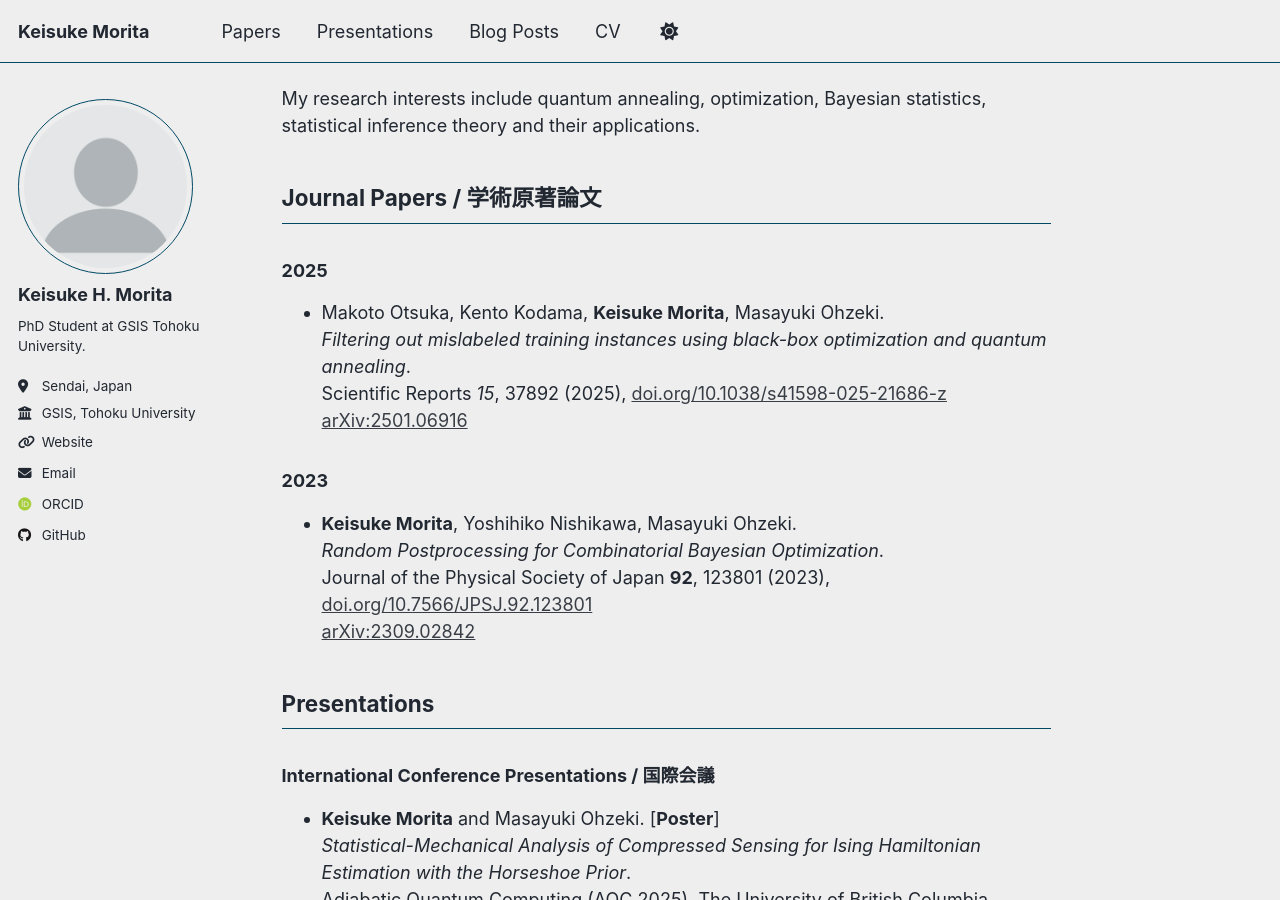
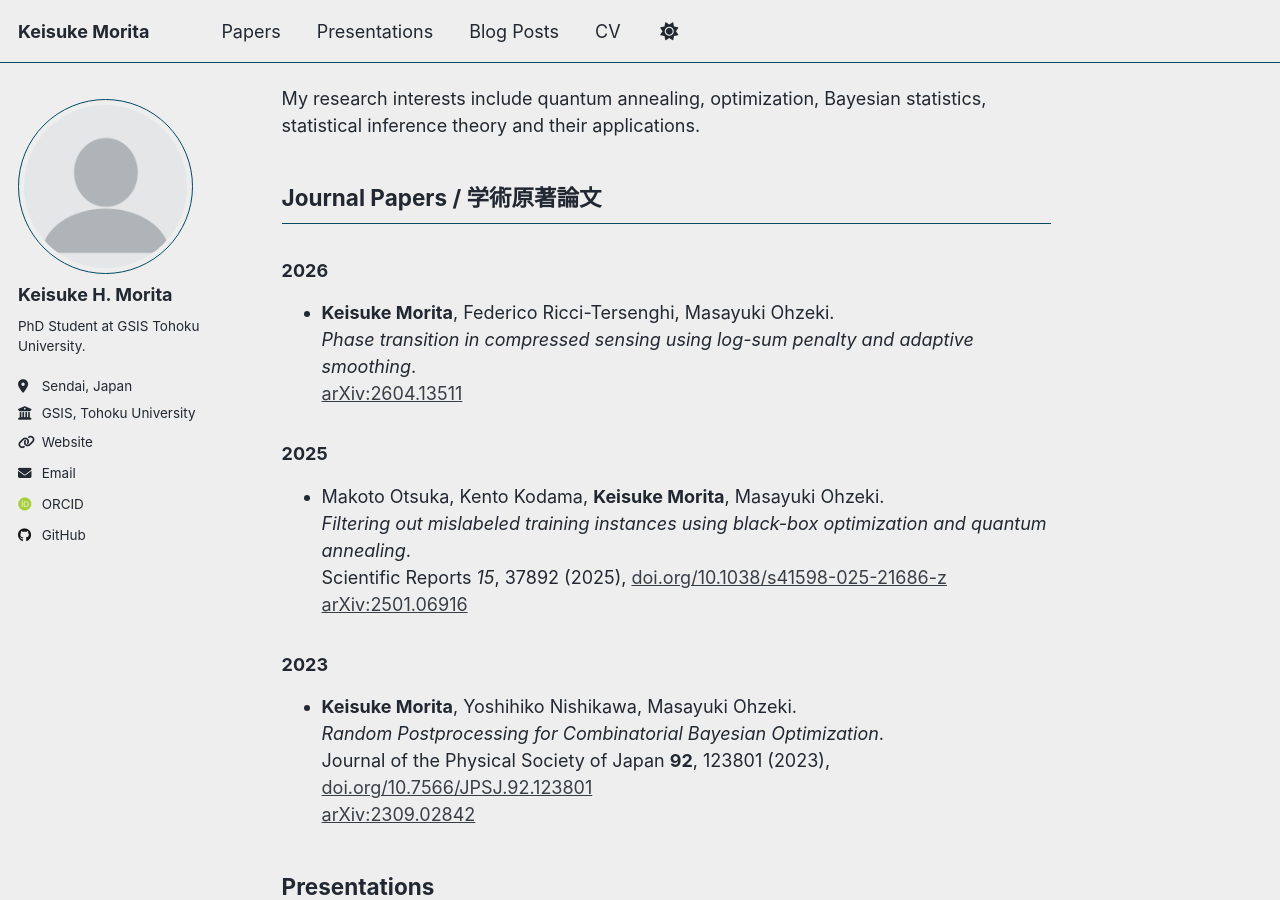
Before and after one commit to mory22k/mory22k.github.io, a Jekyll site: the page built from _pages/about.md, in a window 1280 px wide and 900 px high, scrolled down 496 px. Built offline with Jekyll 4.4.1, drawn with Linux system fonts in a browser that asks for light colours; some web fonts are replaced; a script that is not in the unit is left out.

Commit message:
add 2026 journal paper on phase transition in compressed sensing

```diff
--- a/_pages/about.md
+++ b/_pages/about.md
@@ -27,6 +27,12 @@ My research interests include quantum annealing, optimization, Bayesian statisti
 
 <!-- ## Papers 学術原著論文 -->
 <h2 id="papers">Journal Papers / 学術原著論文</h2>
+
+### 2026
+
+- **Keisuke Morita**, Federico Ricci-Tersenghi, Masayuki Ohzeki.\
+  *Phase transition in compressed sensing using log-sum penalty and adaptive smoothing*.\
+  [arXiv:2604.13511](https://arxiv.org/abs/2604.13511)
 
 ### 2025
 
```
